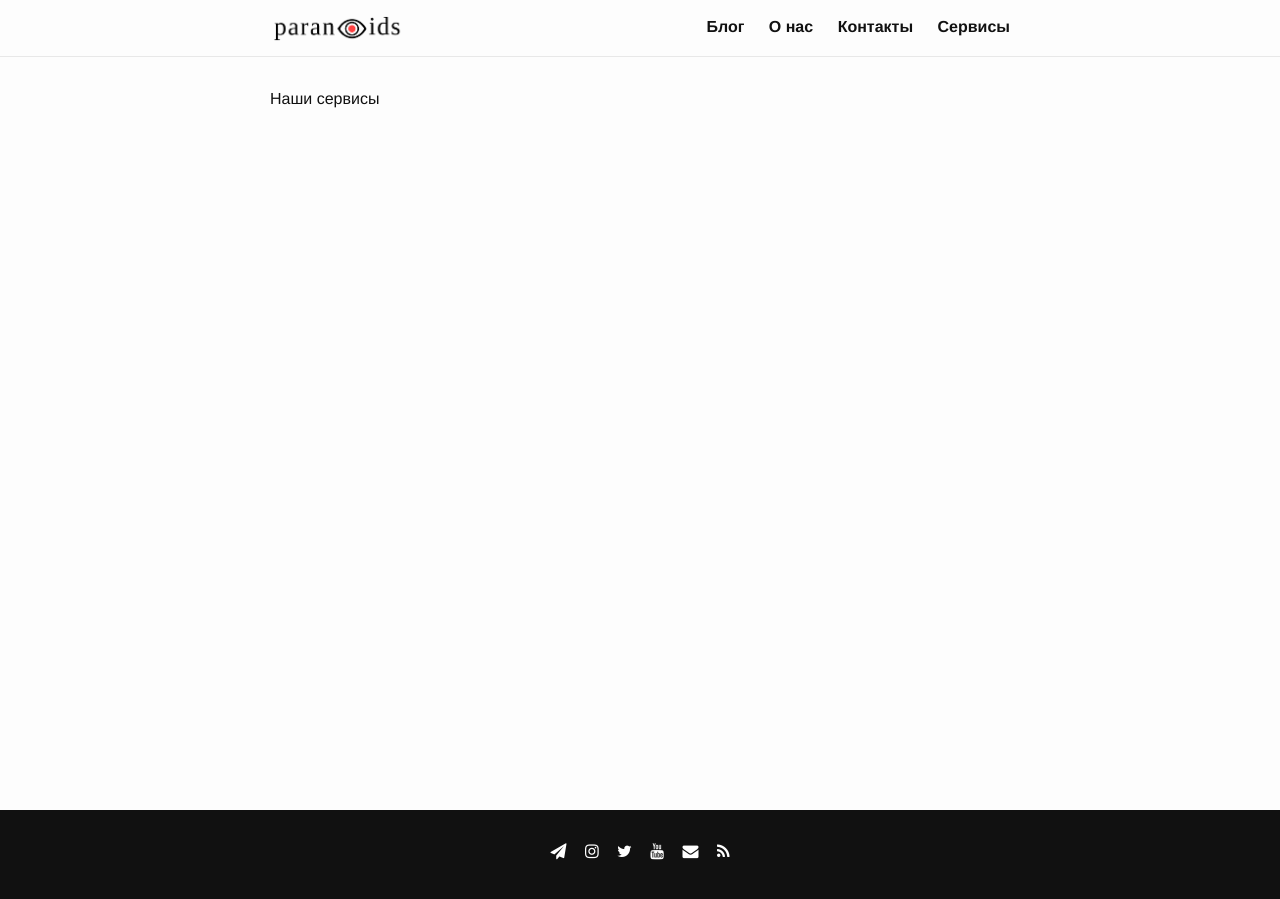
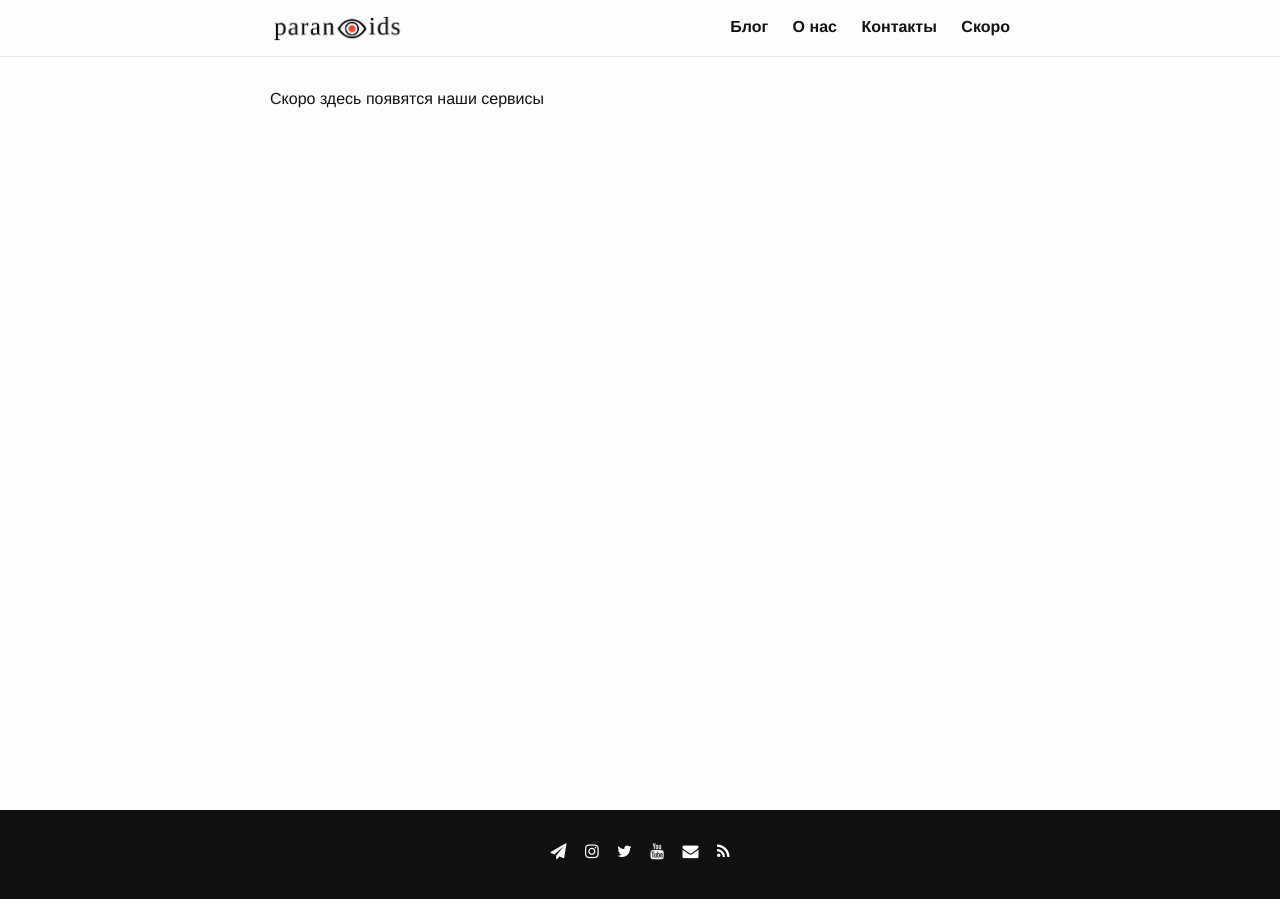
Before and after one commit to 2b7E1n6D0e5R7/2b7E1n6D0e5R7.github.io, a Jekyll site: the page built from _pages/services.md, in a window 1280 px wide. Built offline with Jekyll 4.4.1, drawn with Linux system fonts in a browser that asks for light colours.

Commit message:
Update services.md

```diff
--- a/_pages/services.md
+++ b/_pages/services.md
@@ -1,6 +1,6 @@
 ---
 layout: default
-title: Сервисы
+title: Скоро
 permalink: /services/
 ---
-<p>Наши сервисы</p>
+<p>Скоро здесь появятся наши сервисы</p>
```
